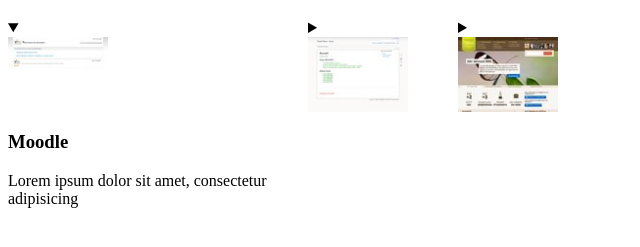
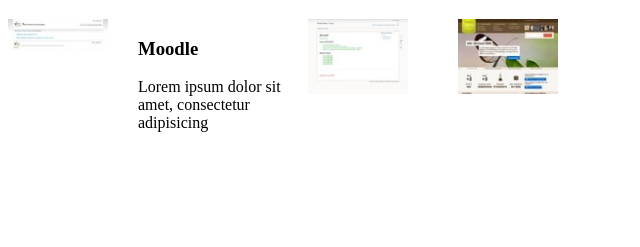
Before and after one commit to MMI-NFC-2026/sae105-r112-tp4-maheyr, a plain HTML site: page index.html in a window 1280 px wide. Shown: the part 61-308 px from the top of the page, without its empty margins (0-640 px from the left). Drawn offline with Linux system fonts and the light colour scheme.

Commit message:
accordéon : image à gauche, texte à droite

```diff
--- a/src/css/components/accordeon.css
+++ b/src/css/components/accordeon.css
@@ -18,3 +18,13 @@ details {
 details[open] {
   width: 300px;
 }
+
+summary {
+  display: block;
+  float: left;
+}
+
+details > div {
+  margin-left: 130px;
+  width: 170px;
+}
```
